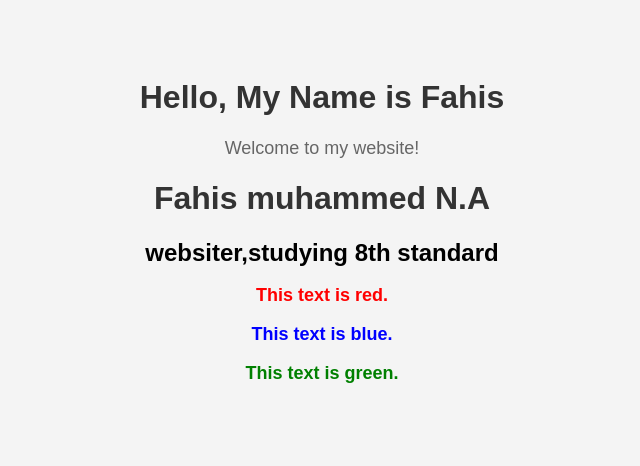
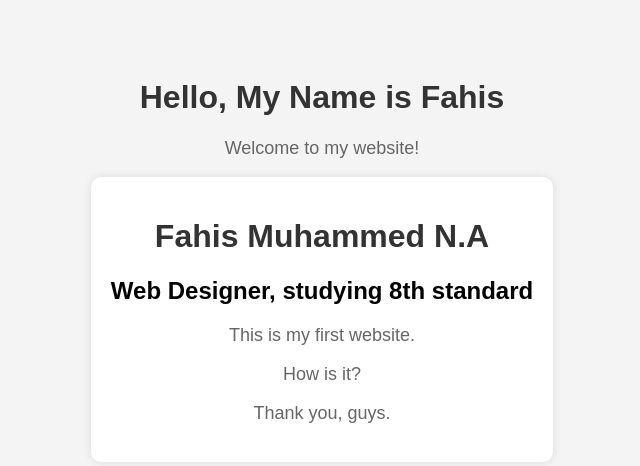
Before and after one commit to FahisMuhammmed/myworld, a plain HTML site: page index.html in a window 1280 px wide. Shown: the whole page, without its empty margins (318-958 px from the left). Drawn offline with Linux system fonts and the light colour scheme.

Commit message:
Add files via upload

```diff
--- a/index.html
+++ b/index.html
@@ -4,25 +4,21 @@
     <meta charset="UTF-8">
     <meta name="viewport" content="width=device-width, initial-scale=1.0">
     <title>My Website</title>
-<link rel="stylesheet" href="styles.css">
+    <link rel="stylesheet" href="styles.css">
 </head>
 <body>
+
     <h1>Hello, My Name is Fahis</h1>
     <p>Welcome to my website!</p>
+
+    <div class="container">
+        <h1>Fahis Muhammed N.A</h1>
+        <h2>Web Designer, studying 8th standard</h2>
+
+        <p class="red-text">This is my first website.</p>
+        <p class="blue-text">How is it?</p>
+        <p class="green-text">Thank you, guys.</p>
+    </div>
+
 </body>
 </html>
-<div class+="container"></div class="one">
-    <h1><section>Fahis muhammed N.A</section></h1>
-<h2><section> websiter,studying 8th standard</section>
-    <head>
-        <style>
-          .red-text { color: red; }
-          .blue-text { color: blue; }
-          .green-text { color: green; }
-        </style>
-      </head>
-      <body>
-        <p class="red-text">This text is red.</p>
-        <p class="blue-text">This text is blue.</p>
-        <p class="green-text">This text is green.</p>
-      </body>
```
